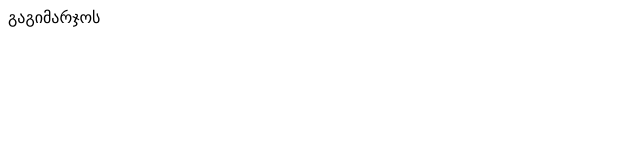
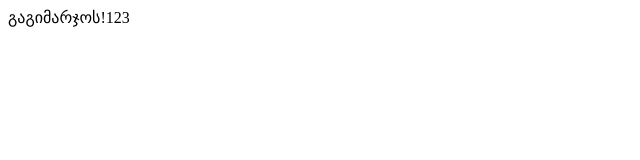
Before and after one commit to shota777-dotcom/shota7733, a plain HTML site: page index.html in a window 1280 px wide. Shown: the full height of the page, 0-640 px from the left. Drawn offline with Linux system fonts and the light colour scheme.

Commit message:
დავამატე ცვლილება

```diff
--- a/index.html
+++ b/index.html
@@ -6,6 +6,6 @@
     <title>Document</title>
 </head>
 <body>
-    გაგიმარჯოს
+    გაგიმარჯოს!123
 </body>
 </html>
```
